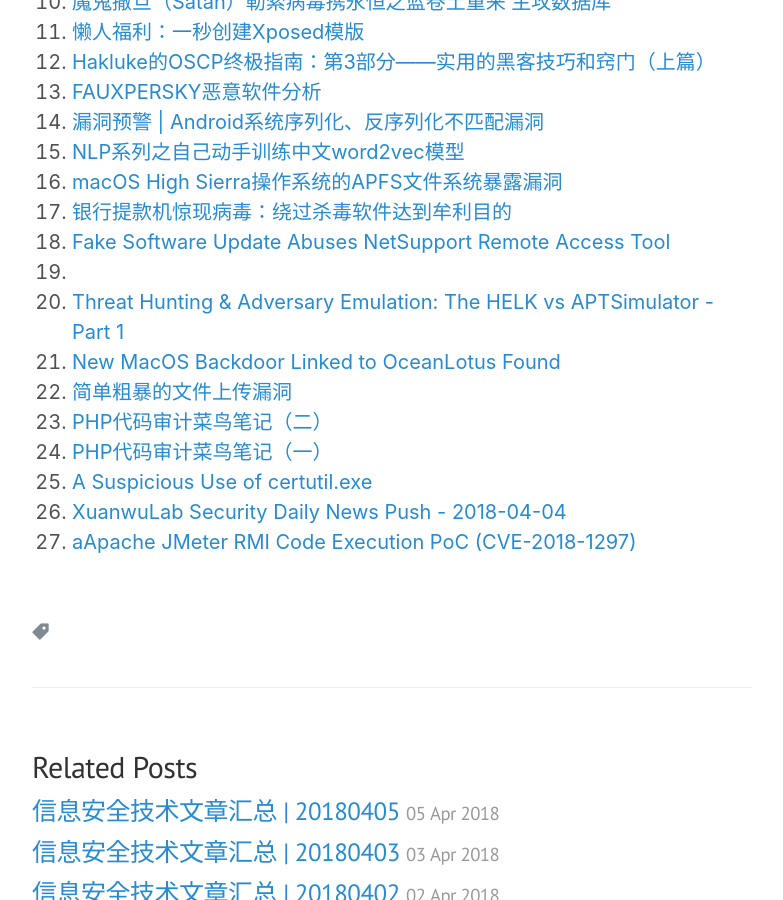
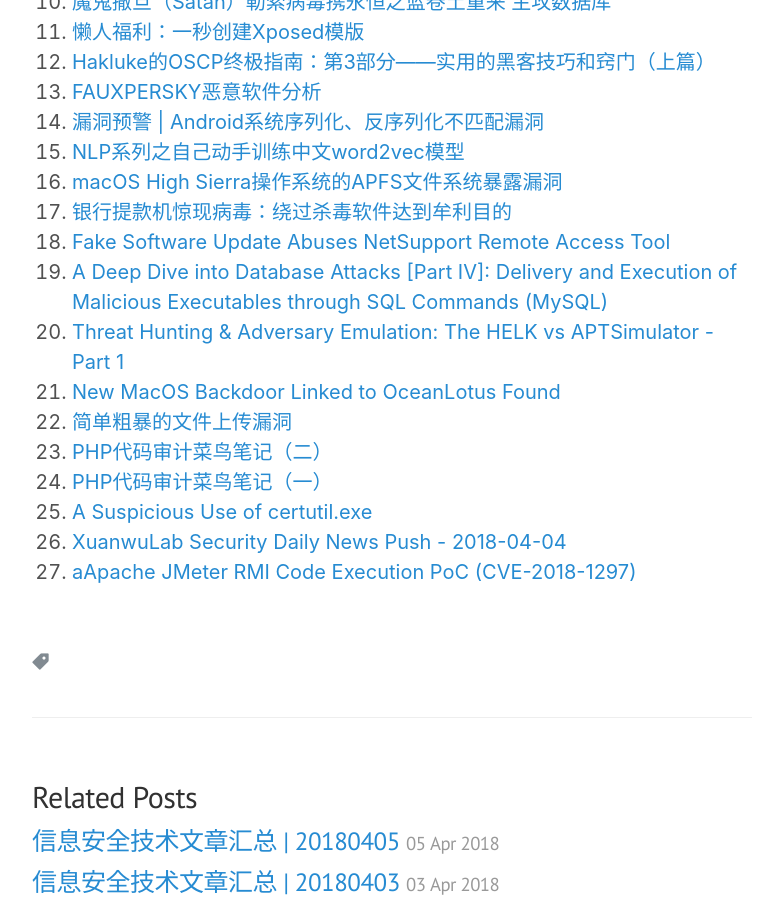
Before and after one commit to victor-infosec/victor-infosec.github.io, a Jekyll site: the page built from _posts/following/2018-04-04-tech-articles-20180404.md, in a window 1280 px wide and 900 px high, scrolled down 555 px. Shown: the whole window, without its empty margins (248-1031 px from the left). Built offline with Jekyll 4.4.1, drawn with Linux system fonts in a browser that asks for light colours; nearby versions of some CDN libraries; some web fonts are replaced; library files that are not in the unit come from our copies.

Commit message:
20180405

```diff
--- a/_posts/following/2018-04-04-tech-articles-20180404.md
+++ b/_posts/following/2018-04-04-tech-articles-20180404.md
@@ -25,7 +25,7 @@
 16. [macOS High Sierra操作系统的APFS文件系统暴露漏洞](http://www.4hou.com/vulnerable/10965.html)
 17. [银行提款机惊现病毒：绕过杀毒软件达到牟利目的](http://www.freebuf.com/articles/terminal/166910.html)
 18. [Fake Software Update Abuses NetSupport Remote Access Tool](https://www.fireeye.com/blog/threat-research/2018/04/fake-software-update-abuses-netsupport-remote-access-tool.html)
-19. [A Deep Dive into Database Attacks \[Part IV\]: Delivery and Execution of Malicious Executables through SQL Commands (MySQL)](https://www.imperva.com/blog/2018/04/deep-dive-database-attacks-part-iv-delivery-and-execution-of-malicious-executables-mysql/)
+19. [A Deep Dive into Database Attacks \[Part IV\]\: Delivery and Execution of Malicious Executables through SQL Commands \(MySQL\)](https://www.imperva.com/blog/2018/04/deep-dive-database-attacks-part-iv-delivery-and-execution-of-malicious-executables-mysql/)
 20. [Threat Hunting & Adversary Emulation: The HELK vs APTSimulator - Part 1](https://isc.sans.edu/forums/diary/Threat+Hunting+Adversary+Emulation+The+HELK+vs+APTSimulator+Part+1/23525/)
 21. [New MacOS Backdoor Linked to OceanLotus Found](https://blog.trendmicro.com/trendlabs-security-intelligence/new-macos-backdoor-linked-to-oceanlotus-found/)
 22. [简单粗暴的文件上传漏洞](https://paper.seebug.org/560/)
```
